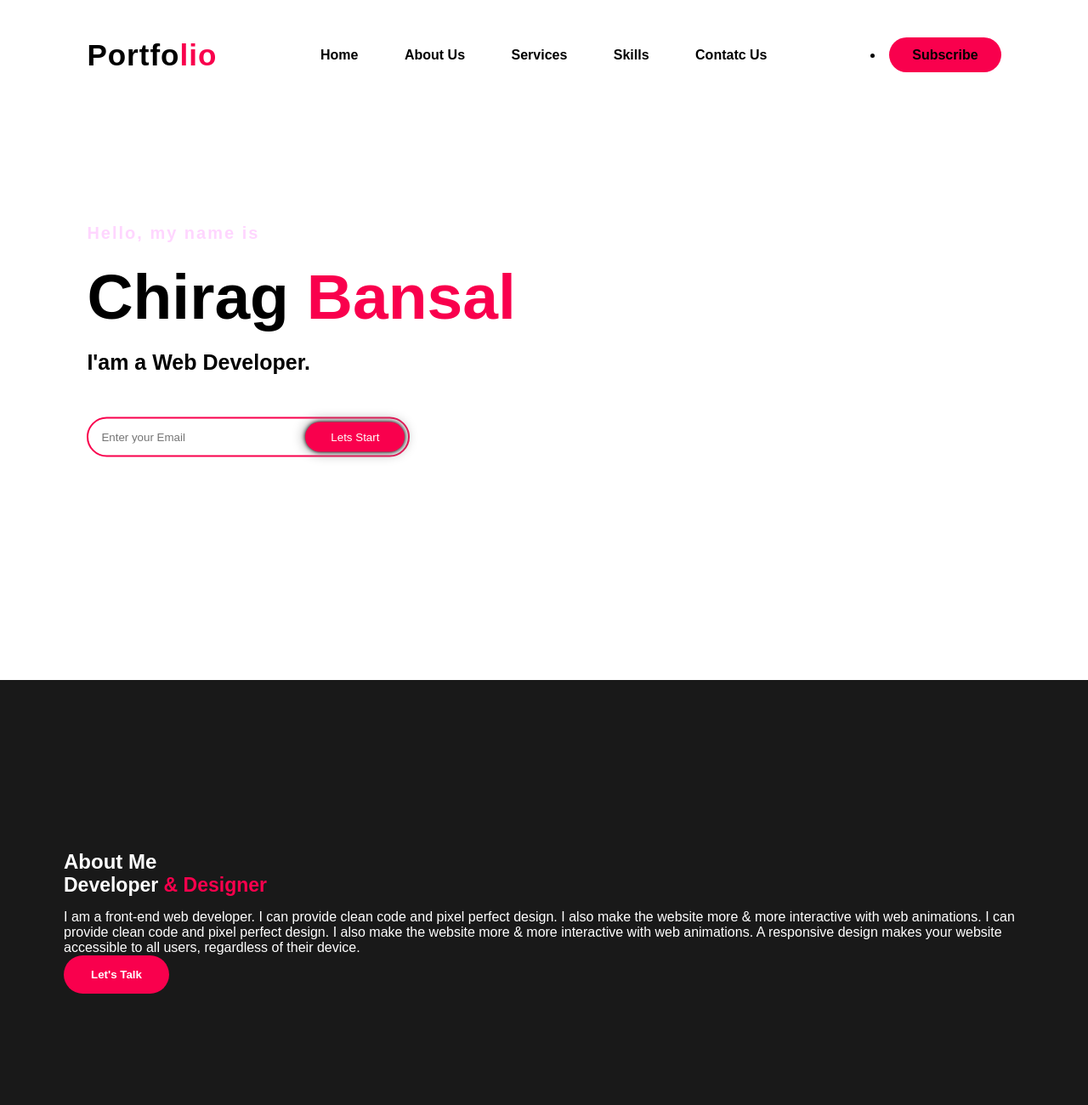
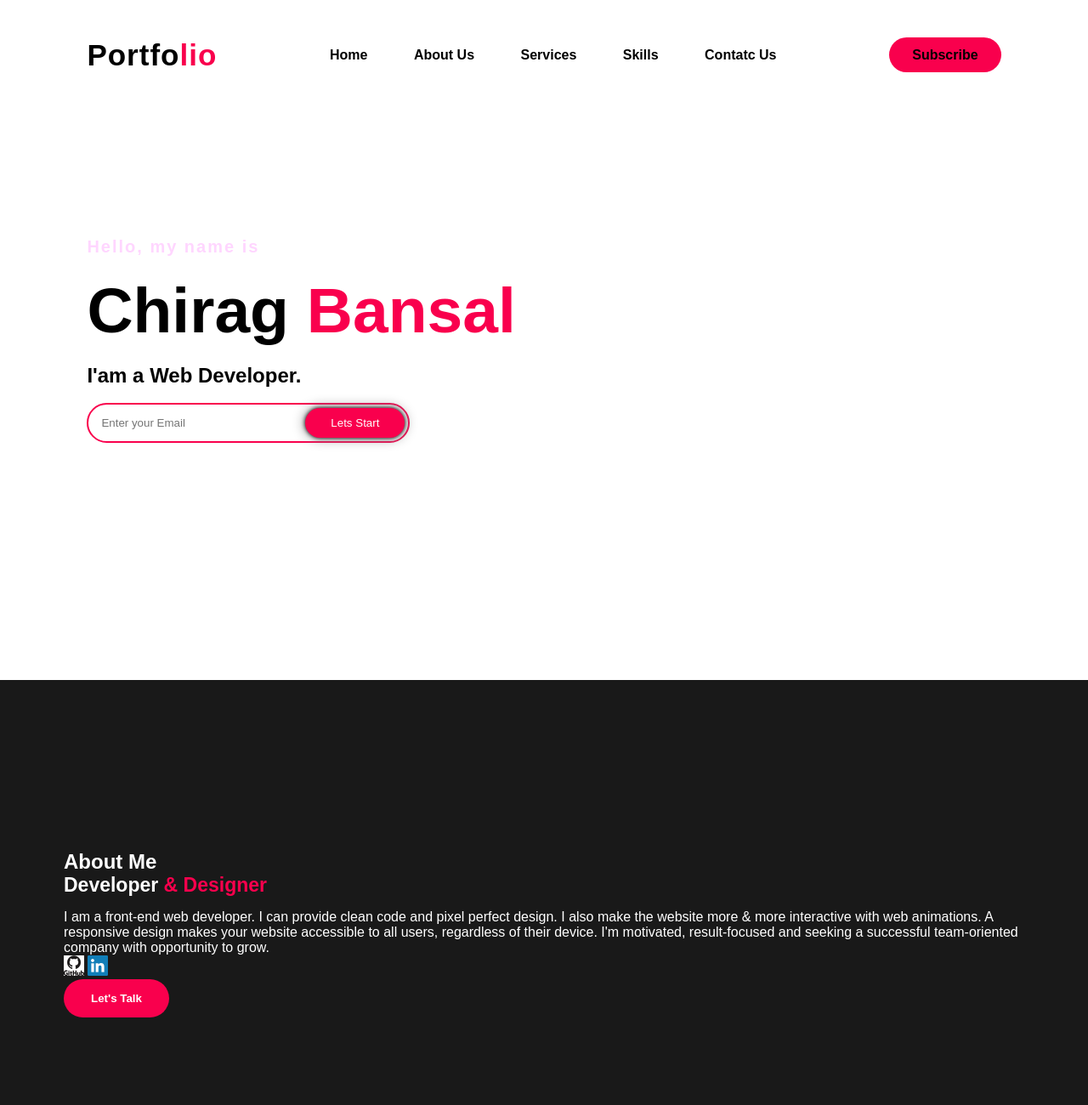
Before and after one commit to chiragbansal10/cssPortFolio, a plain HTML site: page index.html in a window 1280 px wide. Shown: the top 1300 px of the page at 85% size. Drawn offline with Linux system fonts and the light colour scheme.

Commit message:
portfolio changes

```diff
--- a/index.html
+++ b/index.html
@@ -20,12 +20,12 @@
                 <li><a href="#">skills</a></li>
                 <li><a href="#">Contatc Us</a></li>
             </ul>
-            <li><a href="#" class="btn">Subscribe</a></li>
+            <li style="list-style-type: none;"><a href="#" class="btn">Subscribe</a></li>
         </nav>
         <div class="content">
             <h4>Hello, my name is</h4>
             <h1>Chirag <span>Bansal</span></h1>
-            <h3>I'am a Web Developer.</h3>
+            <h2>I'am a Web Developer.</h2><br>
             <div class="newslatter">
                 <form ><input type="email" name="email" id="mail" placeholder="Enter your Email">
                 <input type="submit" name="submit" value="Lets Start">
@@ -39,7 +39,11 @@
             <div class="about">
                 <h2>About Me</h2>
                 <h5>Developer <span>& Designer</span></h5>
-                <p>I am a front-end web developer. I can provide clean code and pixel perfect design. I also make the website more & more interactive with web animations. I can provide clean code and pixel perfect design. I also  make the website more & more interactive with web animations. A responsive design makes your website accessible to all users, regardless of their device.</p>
+                <p>I am a front-end web developer. I can provide clean code and pixel perfect design. I also make the website more & more interactive with web animations. A responsive design makes your website accessible to all users, regardless of their device. I'm motivated, result-focused and seeking a successful team-oriented company with opportunity to grow.
+                </p>
+                <a href="https://github.com/chiragbansal10" target="_blank"><img src="./github.png" style="background-color: white;" alt=""></a>
+
+                <a href="https://www.linkedin.com/" target="_blank"><img src="./linkedin.png" alt=""></a><br>
                 <button type="button">Let's Talk</button>
             </div>
         </div>
```
Also changed, not shown: github.png (added), linkedin.png (added).
